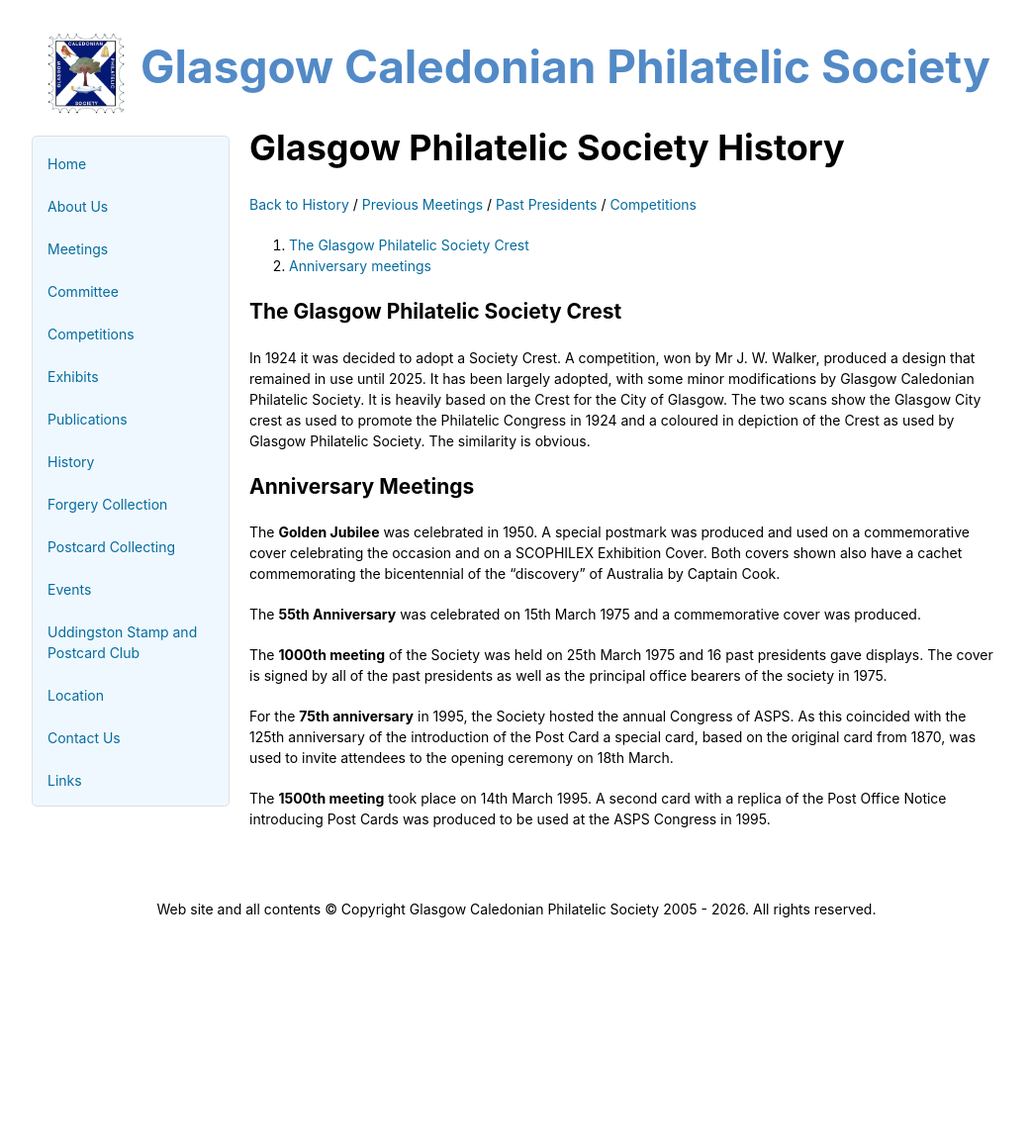
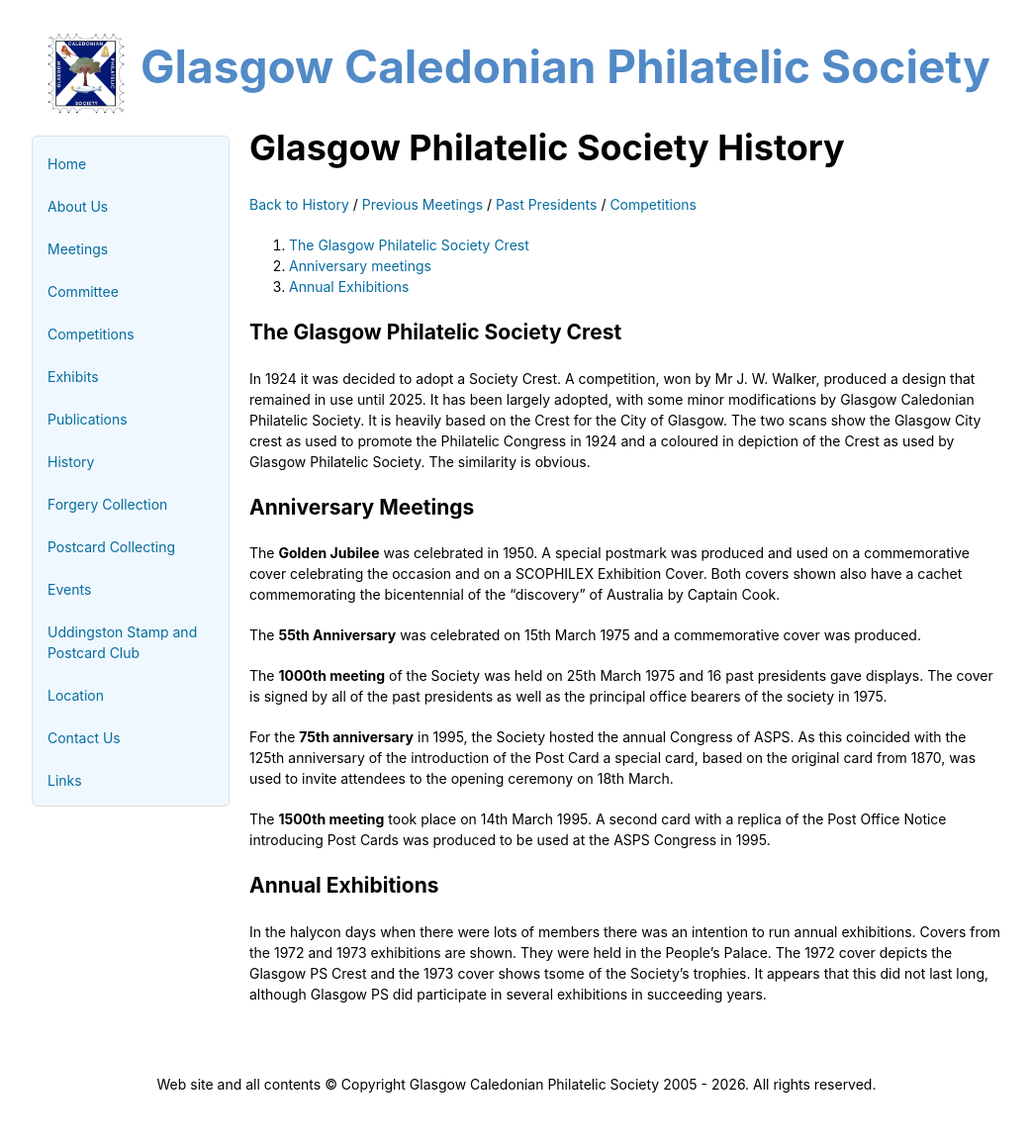
Before and after one commit to astalker/caledonian-stamps, a Jekyll site: the page built from history-glasgow.md, in a window 1280 px wide. Shown: the whole page at 99% size, without its empty margins (118-1159 px from the left). Built offline with Jekyll 4.4.1, drawn with Linux system fonts in a browser that asks for light colours; our own code applies the rules of GitHub Pages for plain Markdown files; before the commit the page ends 982 px from its top, so only the background shows below that.

Commit message:
Add Annual Exhibitions section to history-glasgow.md
Added a section on Annual Exhibitions detailing past events and covers.

```diff
--- a/history-glasgow.md
+++ b/history-glasgow.md
@@ -4,6 +4,7 @@
 
 1. [The Glasgow Philatelic Society Crest](the-glasgow-philatelic-society-crest)
 1. [Anniversary meetings](#anniversary-meetings)
+1. [Annual Exhibitions](#annual-exhibitions)
 
 ## The Glasgow Philatelic Society Crest
 
@@ -20,3 +21,7 @@ The **1000th meeting** of the Society was held on 25th March 1975 and 16 past pr
 For the **75th anniversary** in 1995, the Society hosted the annual Congress of ASPS. As this coincided with the 125th anniversary of the introduction of the Post Card a special card, based on the original card from 1870, was used to invite attendees to the opening ceremony on 18th March.
 
 The **1500th meeting** took place on 14th March 1995. A second card with a replica of the Post Office Notice introducing Post Cards was produced to be used at the ASPS Congress in 1995.
+
+## Annual Exhibitions
+
+In the halycon days when there were lots of members there was an intention to run annual exhibitions. Covers from the 1972 and 1973 exhibitions are shown. They were held in the People's Palace. The 1972 cover depicts the Glasgow PS Crest and the 1973 cover shows tsome of the Society's trophies. It appears that this did not last long, although Glasgow PS did participate in several exhibitions in succeeding years.
```
